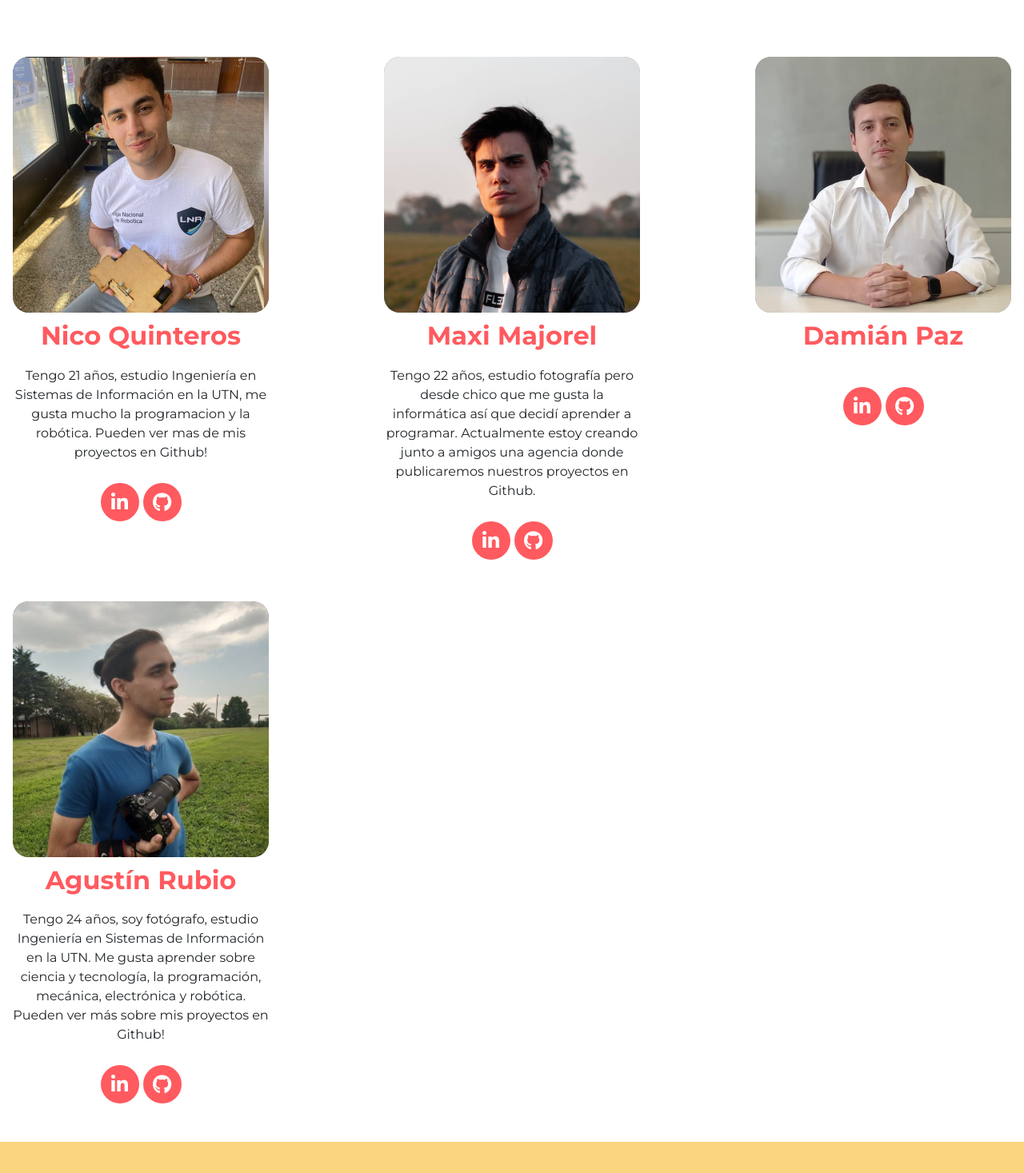
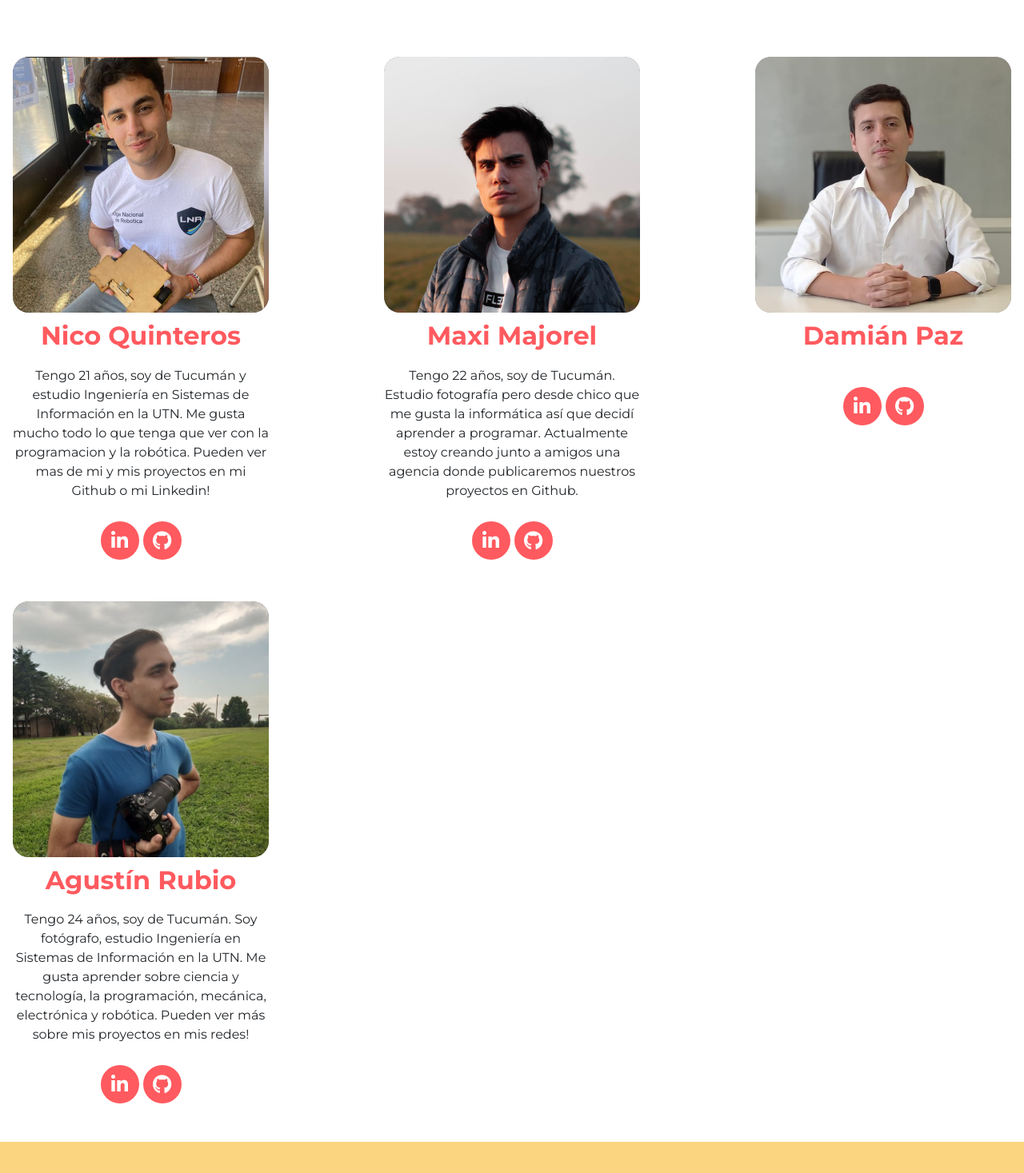
Before and after one commit to Grupo-4-Rolling-Code-45i/Frontend, a React (Vite) app: page /sobre-nosotros in a window 1280 px wide. Shown: the part 225-1692 px from the top of the page at 80% size. Built offline with nearby package versions, Linux system fonts and the light colour scheme.

Commit message:
feature/about-us est
Acomodados los textos para igualar altura de cards

```diff
--- a/src/about-us/pages/AboutUs.jsx
+++ b/src/about-us/pages/AboutUs.jsx
@@ -14,7 +14,7 @@ export const Aboutus = () => {
           <img  className='sobreNosotros-image' src='src\about-us\assets\nico.jpg' alt="Fotografía de Nico Quinteros" />
         </div>
         <h4 className='sobreNosotros-nombre-card'>Nico Quinteros</h4>
-        <p className='sobreNosotros-desc-card'>Tengo 21 años, estudio Ingeniería en Sistemas de Información en la UTN, me gusta mucho la programacion y la robótica. Pueden ver mas de mis proyectos en Github!</p>
+        <p className='sobreNosotros-desc-card'>Tengo 21 años, soy de Tucumán y estudio Ingeniería en Sistemas de Información en la UTN. Me gusta mucho todo lo que tenga que ver con la programacion y la robótica. Pueden ver mas de mi y mis proyectos en mi Github o mi Linkedin!</p>
         <div className="sobreNosotros-conteiner-botones">
           <a  className='sobre-nosotros-link' href="https://www.linkedin.com/in/nicol%C3%A1s-quinteros-459a93198/" target='_blank'>
           <button className='sobreNosotros-boton-social'>
@@ -30,7 +30,7 @@ export const Aboutus = () => {
           <img className='sobreNosotros-image' src="src\about-us\assets\maxi.jpg" alt="Fotografía de Maxi Majorel" />
         </div>
         <h4 className='sobreNosotros-nombre-card'>Maxi Majorel</h4>
-        <p className='sobreNosotros-desc-card'>Tengo 22 años, estudio fotografía pero desde chico que me gusta la informática así que decidí aprender a programar. Actualmente estoy creando junto a amigos una agencia donde publicaremos nuestros proyectos en Github.</p>
+        <p className='sobreNosotros-desc-card'>Tengo 22 años, soy de Tucumán. Estudio fotografía pero desde chico que me gusta la informática así que decidí aprender a programar. Actualmente estoy creando junto a amigos una agencia donde publicaremos nuestros proyectos en Github.</p>
         <div className="sobreNosotros-conteiner-botones">
           <a  className='sobre-nosotros-link' href="https://www.linkedin.com/in/maximo-majorel/" target='_blank'>
           <button className='sobreNosotros-boton-social'>
@@ -62,7 +62,7 @@ export const Aboutus = () => {
           <img className='sobreNosotros-image' src="src\about-us\assets\agustin.jpg" alt="Fotografía de Damián Paz" />
         </div>
         <h4 className='sobreNosotros-nombre-card'>Agustín Rubio</h4>
-        <p className='sobreNosotros-desc-card'>Tengo 24 años, soy fotógrafo, estudio Ingeniería en Sistemas de Información en la UTN. Me gusta aprender sobre ciencia y tecnología, la programación, mecánica, electrónica y robótica. Pueden ver más sobre mis proyectos en Github!</p>
+        <p className='sobreNosotros-desc-card'>Tengo 24 años, soy de Tucumán. Soy fotógrafo, estudio Ingeniería en Sistemas de Información en la UTN. Me gusta aprender sobre ciencia y tecnología, la programación, mecánica, electrónica y robótica. Pueden ver más sobre mis proyectos en mis redes!</p>
         <div className="sobreNosotros-conteiner-botones">
           <a  className='sobre-nosotros-link' href="https://www.linkedin.com/in/agustin-rubio-/" target='_blank'>
           <button className='sobreNosotros-boton-social'>
```
